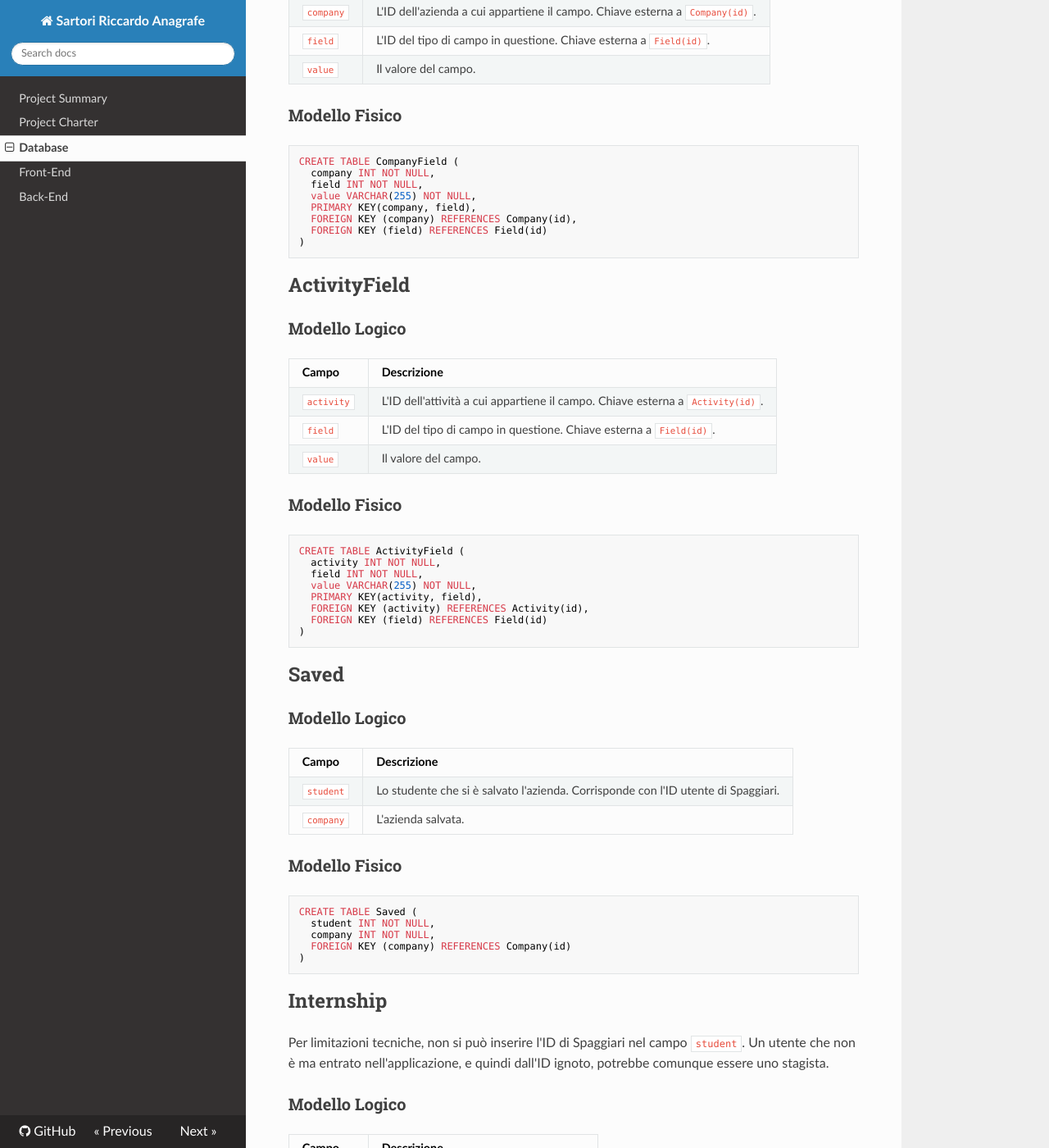
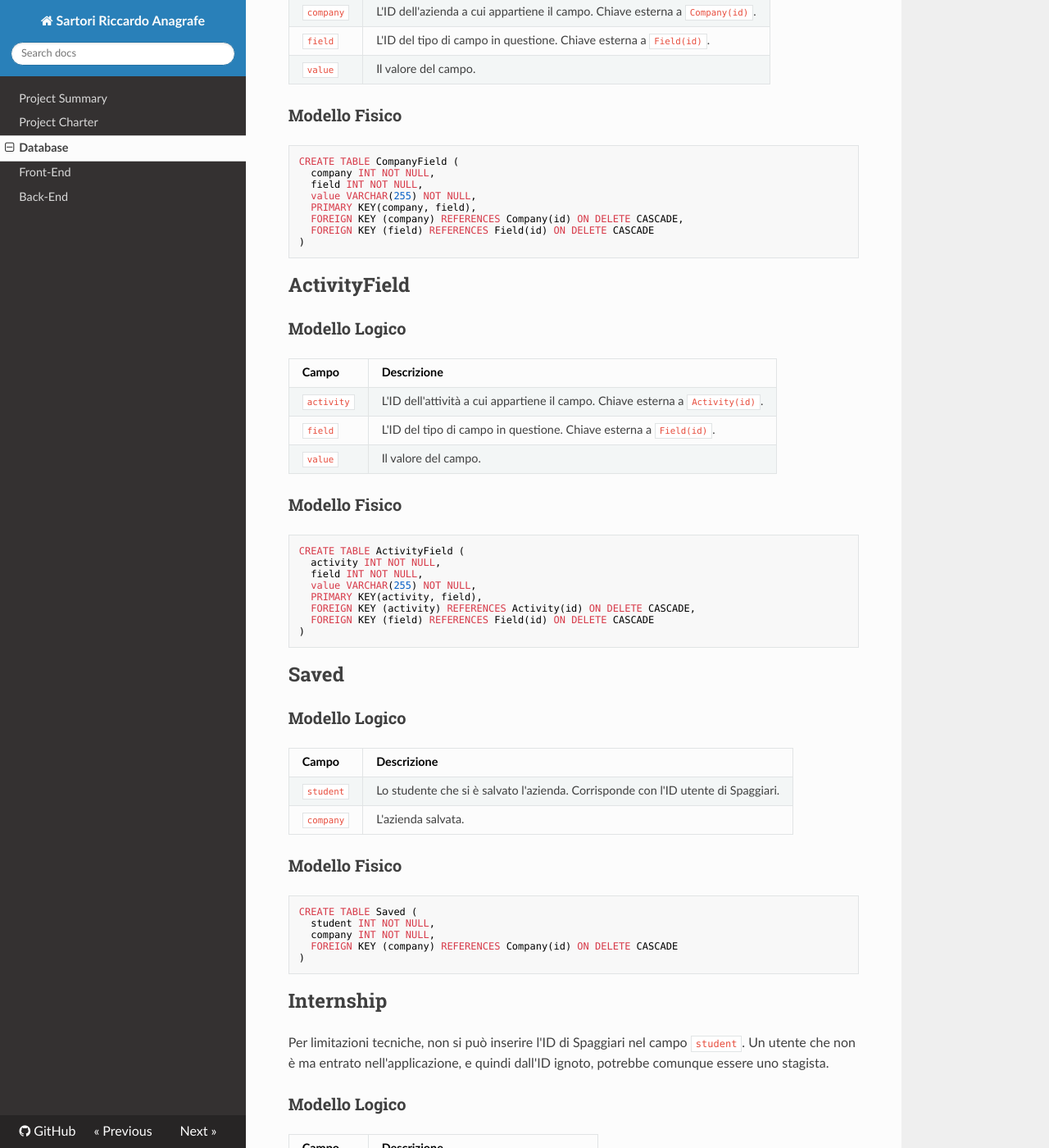
Before and after one commit to SartoRiccardo/pcto-anagrafe, an MkDocs documentation site: the page built from docs/database.md, in a window 1280 px wide and 1400 px high, scrolled down 2798 px. Shown: the whole window at 82% size. Built offline with MkDocs 1.6.1, drawn with Linux system fonts in a browser that asks for light colours; nearby versions of some CDN libraries; some of the changed text lies outside the part shown.

Commit message:
ON DELETE CASCADE

````diff
--- a/docs/database.md
+++ b/docs/database.md
@@ -60,7 +60,7 @@ CREATE TABLE Activity (
   id INT NOT NULL AUTO_INCREMENT,
   company INT NOT NULL,
   PRIMARY KEY(id),
-  FOREIGN KEY (company) REFERENCES Company(id)
+  FOREIGN KEY (company) REFERENCES Company(id) ON DELETE CASCADE
 )
 ```
 
@@ -109,8 +109,8 @@ CREATE TABLE CompanyField (
   field INT NOT NULL,
   value VARCHAR(255) NOT NULL,
   PRIMARY KEY(company, field),
-  FOREIGN KEY (company) REFERENCES Company(id),
-  FOREIGN KEY (field) REFERENCES Field(id)
+  FOREIGN KEY (company) REFERENCES Company(id) ON DELETE CASCADE,
+  FOREIGN KEY (field) REFERENCES Field(id) ON DELETE CASCADE
 )
 ```
 
@@ -132,8 +132,8 @@ CREATE TABLE ActivityField (
   field INT NOT NULL,
   value VARCHAR(255) NOT NULL,
   PRIMARY KEY(activity, field),
-  FOREIGN KEY (activity) REFERENCES Activity(id),
-  FOREIGN KEY (field) REFERENCES Field(id)
+  FOREIGN KEY (activity) REFERENCES Activity(id) ON DELETE CASCADE,
+  FOREIGN KEY (field) REFERENCES Field(id) ON DELETE CASCADE
 )
 ```
 
@@ -152,7 +152,7 @@ CREATE TABLE ActivityField (
 CREATE TABLE Saved (
   student INT NOT NULL,
   company INT NOT NULL,
-  FOREIGN KEY (company) REFERENCES Company(id)
+  FOREIGN KEY (company) REFERENCES Company(id) ON DELETE CASCADE
 )
 ```
 
@@ -173,6 +173,6 @@ Per limitazioni tecniche, non si può inserire l'ID di Spaggiari nel campo `stud
 CREATE TABLE Internship (
   student VARCHAR(255) NOT NULL,
   activity INT NOT NULL,
-  FOREIGN KEY (activity) REFERENCES Activity(id)
+  FOREIGN KEY (activity) REFERENCES Activity(id) ON DELETE CASCADE
 )
 ```
````
